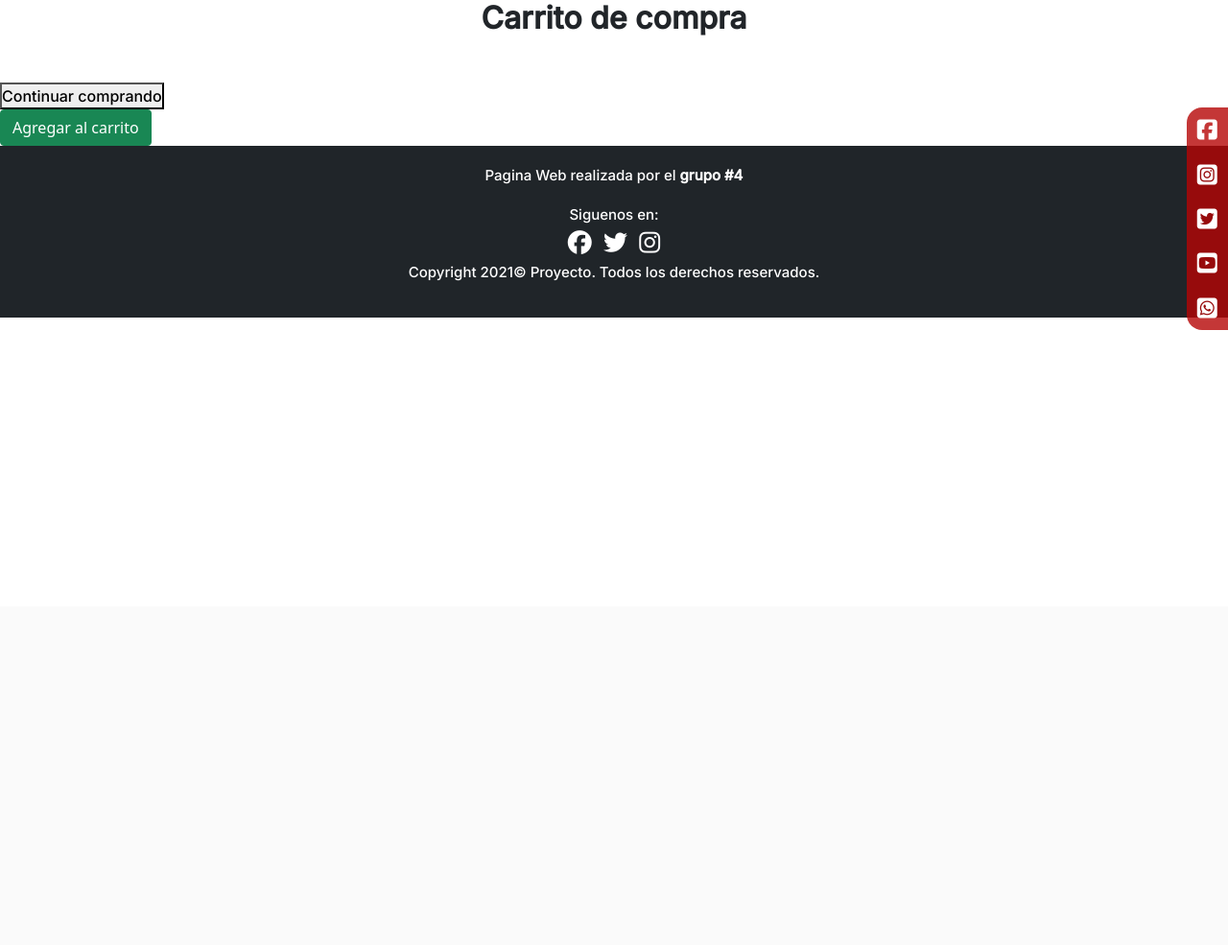
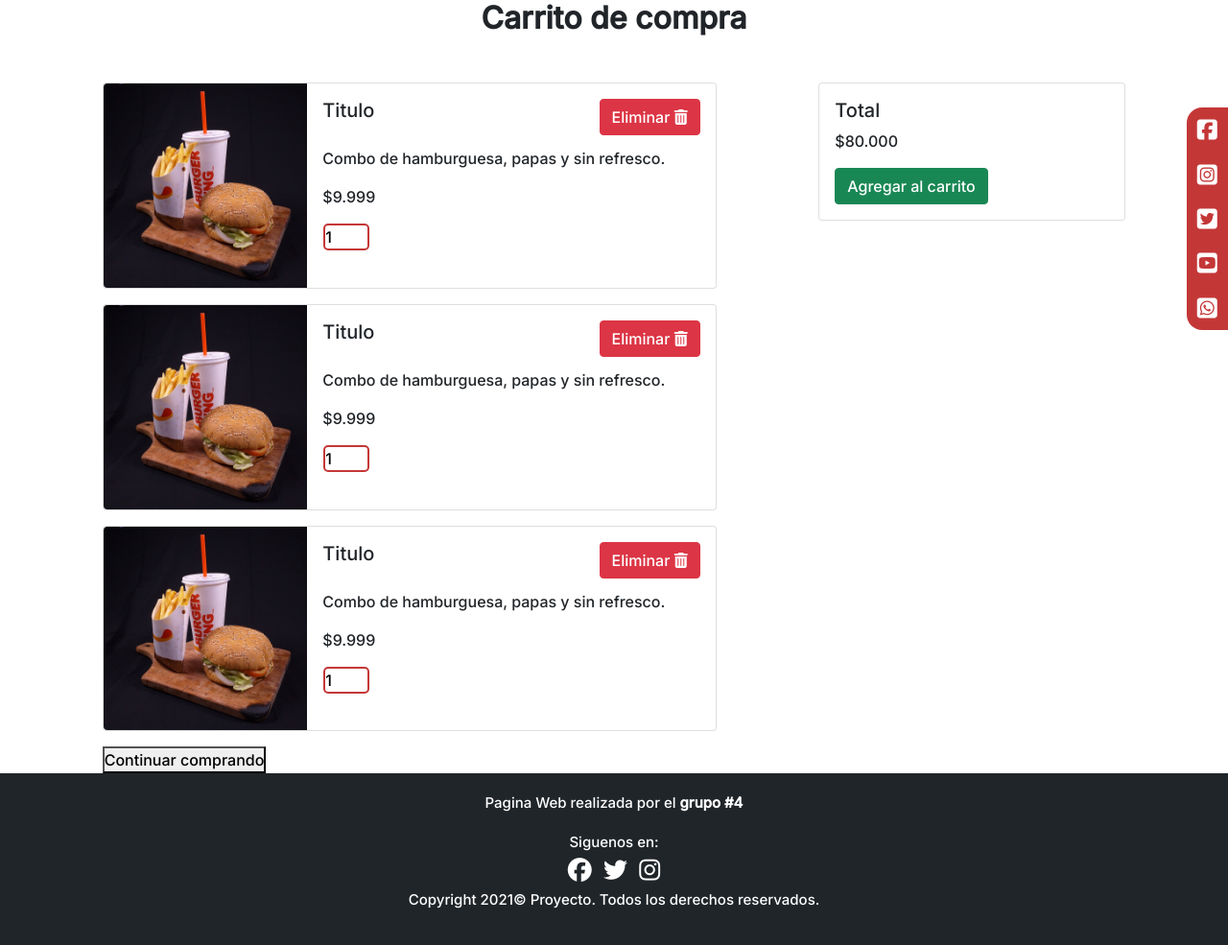
Before and after one commit to iLuisOlivares/SalSalsa-WebPage, a PHP site: page /carrito.php in a window 1280 px wide. Shown: the part 168-1153 px from the top of the page at 96% size. Before the commit the page ends 512 px from the top, so only its background shows below. Run offline with PHP 8.4, Linux system fonts and the light colour scheme; some libraries are stand-ins or nearby versions.

Commit message:
Style carrito page

```diff
--- a/carrito.php
+++ b/carrito.php
@@ -5,14 +5,98 @@
 
 <!-- items del carrito -->
 
-<a href="carta.php"><button type="button">Continuar comprando</button></a>
+<!-- Contenedor de los items -->
+<main class="o-carrito-container">
 
-<!-- form para enviar la información al cliente y al dueño -->
-<form method="post" action="">
+    <section>
+        <!-- Item -->
+        <div class="card mb-3 o-fix-card-carrito" >
+            <div class="row g-0">
+                <div class="col-md-4">
+                <img src="./assets/img/menu/img1.jpg" class="img-fluid rounded-start" alt="...">
+                </div>
+                <div class="col-md-8">
+                    <div class="card-body">
+                        <section class="o-item-delete-style">
+                            <h5 class="card-title">Titulo</h5>
+                            <button type="button" class="btn btn-danger">Eliminar
+                                <i class="fas fa-trash-alt"></i>
+                            </button>
+                        </section>
+                        <p class="card-text">Combo de hamburguesa, papas y sin refresco.</p>
+                        <p class="card-text">$9.999</p>
+                        <input type="number" id="id_cantidad" class="shoppingImput" value=1 style="max-width: 3rem;border: 2px solid rgba(182, 6, 6, 0.8); border-radius: 5px; margin-left: 1px" min=1 />
+                    </div>
+                </div>
+            </div>
+        </div>
+        <!-- Item -->
+        <div class="card mb-3 o-fix-card-carrito" >
+            <div class="row g-0">
+                <div class="col-md-4">
+                <img src="./assets/img/menu/img1.jpg" class="img-fluid rounded-start" alt="...">
+                </div>
+                <div class="col-md-8">
+                    <div class="card-body">
+                        <section class="o-item-delete-style">
+                            <h5 class="card-title">Titulo</h5>
+                            <button type="button" class="btn btn-danger">Eliminar
+                                <i class="fas fa-trash-alt"></i>
+                            </button>
+                        </section>
+                        <p class="card-text">Combo de hamburguesa, papas y sin refresco.</p>
+                        <p class="card-text">$9.999</p>
+                        <input type="number" id="id_cantidad" class="shoppingImput" value=1 style="max-width: 3rem;border: 2px solid rgba(182, 6, 6, 0.8); border-radius: 5px; margin-left: 1px" min=1 />
+                    </div>
+                </div>
+            </div>
+        </div>
+        <!-- Item -->
+        <div class="card mb-3 o-fix-card-carrito" >
+            <div class="row g-0">
+                <div class="col-md-4">
+                <img src="./assets/img/menu/img1.jpg" class="img-fluid rounded-start" alt="...">
+                </div>
+                <div class="col-md-8">
+                    <div class="card-body">
+                        <section class="o-item-delete-style">
+                            <h5 class="card-title">Titulo</h5>
+                            <button type="button" class="btn btn-danger">Eliminar
+                                <i class="fas fa-trash-alt"></i>
+                            </button>
+                        </section>
+                        <p class="card-text">Combo de hamburguesa, papas y sin refresco.</p>
+                        <p class="card-text">$9.999</p>
+                        <input type="number" id="id_cantidad" class="shoppingImput" value=1 style="max-width: 3rem;border: 2px solid rgba(182, 6, 6, 0.8); border-radius: 5px; margin-left: 1px" min=1 />
+                    </div>
+                </div>
+            </div>
+        </div>
 
-</form>
-<button id="btn__traer" type="button" class="btn btn-success o-btn-style">
-    Agregar al carrito
-</button>
+
+
+        <a href="carta.php"><button type="button">Continuar comprando</button></a>
+    </section>
+
+    <!-- Contenedor para pagar todo -->
+    <!-- falta arreglar el width en el @media -->
+    <aside class="o-aside-carrito">
+        <div class="card o-fix-pay-carrito">
+            <div class="card-body">
+                <h5 class="card-title">Total</h5>
+                <p class="card-text">$80.000</p>
+                <button id="btn__traer" type="button" class="btn btn-success o-btn-style">
+                    Agregar al carrito
+                </button>
+            </div>
+        </div>
+
+        <!-- form para enviar la información al cliente y al dueño pueden borrarlo si se utiliza de otra forma-->
+        <form method="post" action="">
+
+        </form>
+
+    </aside>
+</main>
 
 <?php include __DIR__ . '/partials/footer.php'; ?>
--- /dev/null
+++ b/css/carrito.css
@@ -0,0 +1,42 @@
+.o-carrito-container {
+    display: flex;
+    width: 100%;
+    justify-content: space-evenly;
+    /* align-items: center; */
+}
+
+.o-item-delete-style {
+    display: flex;
+    width: 100%;
+    justify-content: space-between;
+    margin-bottom: 12px;
+}
+
+.o-aside-carrito {
+    position: sticky;
+    top: 2rem;
+    height: 100%;
+}
+
+.o-fix-card-carrito {
+    width: 40rem;
+}
+
+.o-fix-pay-carrito {
+    width: 20rem;
+}
+
+@media (max-width: 975px) {
+    .o-carrito-container {
+      flex-direction: column;
+      align-items: center;
+    }
+
+    .o-fix-card-carrito {
+        width: 100%;
+    }
+
+    .o-fix-pay-carrito {
+        width: 100%;
+    }
+}
--- a/partials/header.php
+++ b/partials/header.php
@@ -12,6 +12,7 @@
     <link rel="stylesheet" href="./css/Luis.css">
     <link rel="stylesheet" href="./css/style.css">
     <link rel="stylesheet" href="./css/carta.css"/>
+    <link rel="stylesheet" href="./css/carrito.css"/>
     <!--<link rel="stylesheet" href="https://use.fontawesome.com/releases/v5.7.2/css/all.css" integrity="sha384-fnmOCqbTlWIlj8LyTjo7mOUStjsKC4pOpQbqyi7RrhN7udi9RwhKkMHpvLbHG9Sr" crossorigin="anonymous">-->
     <link rel="preconnect" href="https://fonts.googleapis.com">
     <link rel="preconnect" href="https://fonts.gstatic.com" crossorigin>
```
